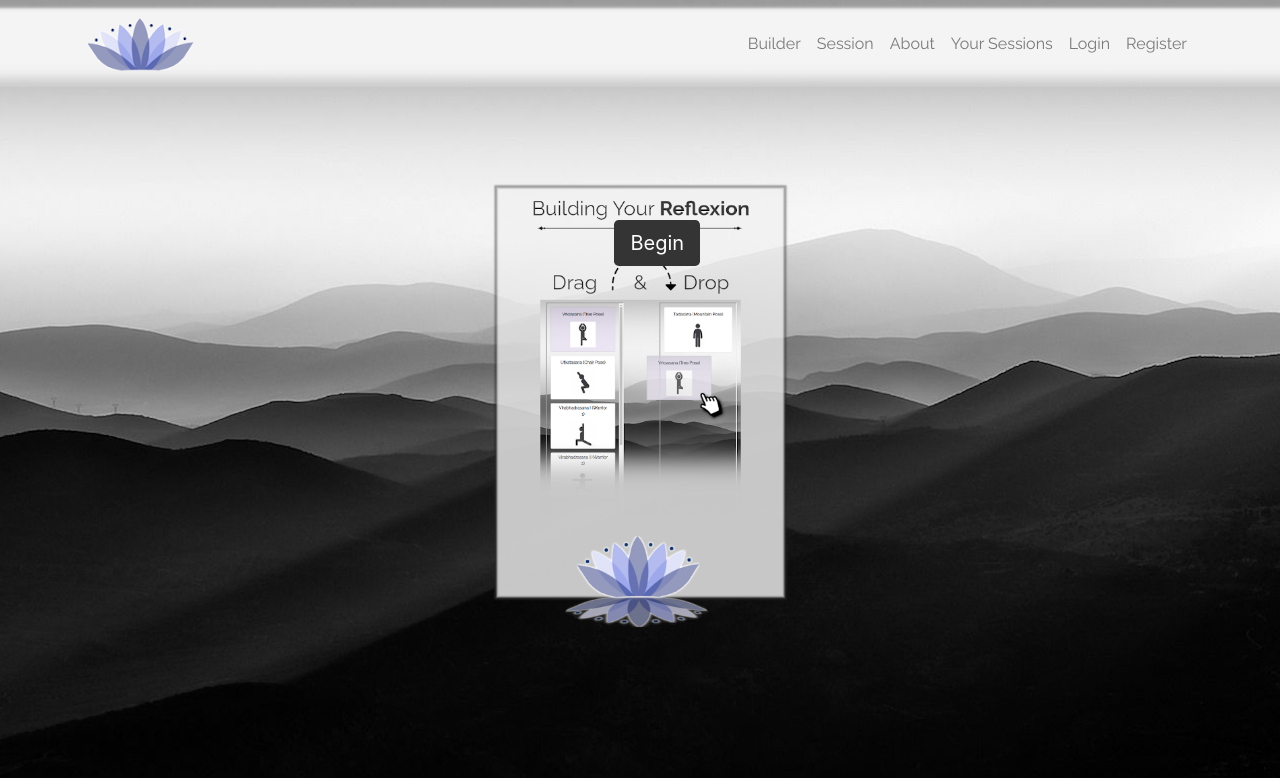
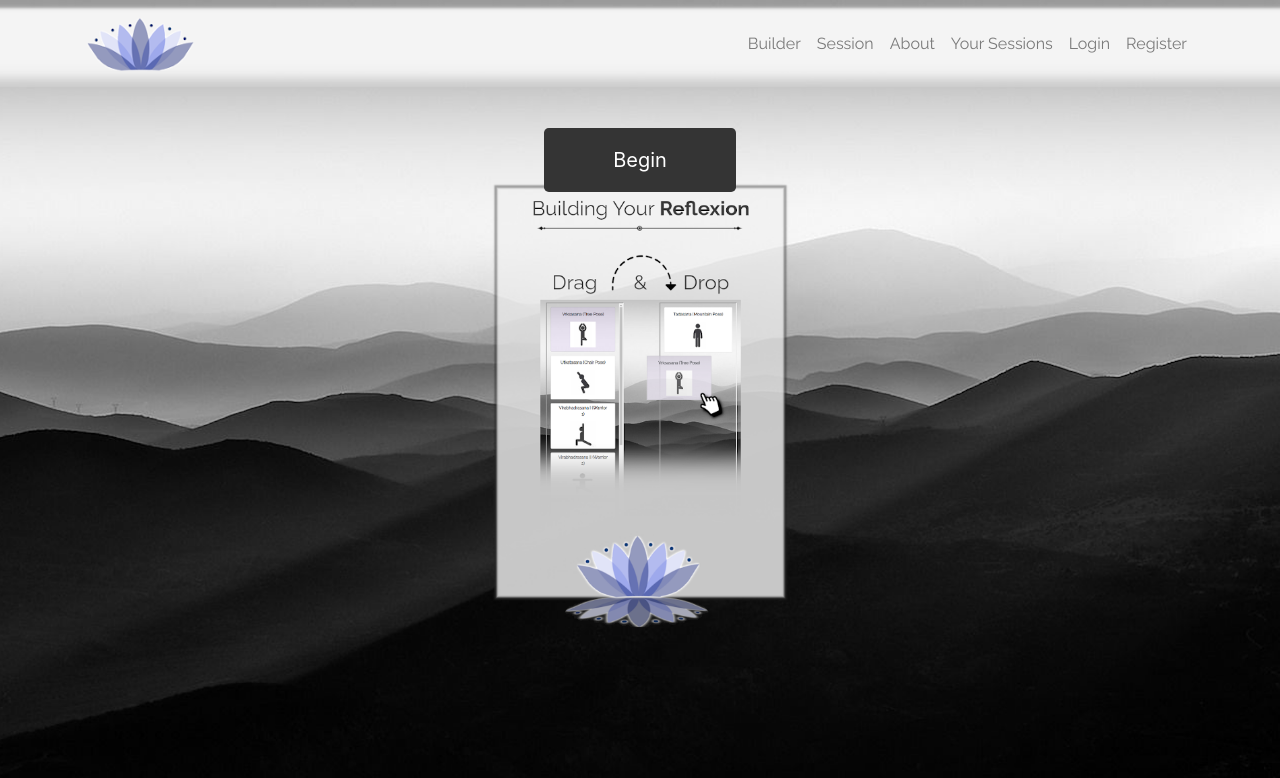
Before and after one commit to Luke-Berzins/Reflexion, a React (Create React App) app in the folder client/: page /builder in a window 1280 px wide. Shown: the top 778 px of the page. Built offline with nearby package versions, Linux system fonts and the light colour scheme; no server answers.

Commit message:
adding self contained saved sessions

```diff
--- a/client/src/components/Board.jsx
+++ b/client/src/components/Board.jsx
@@ -1,6 +1,8 @@
 import React from 'react'
 
 function Board(props) {
+
+
 
   const drop = e => {
     e.preventDefault();
@@ -22,6 +24,7 @@ function Board(props) {
       className={props.className}
       onDrop={drop}
       onDragOver={dragOver}
+
     >
       { props.children }
     </div>
--- a/client/src/components/Builder.jsx
+++ b/client/src/components/Builder.jsx
@@ -15,7 +15,6 @@ export default function Builder(props) {
   })
 
   const generateSequence = () => {
-    console.log(cookies.id)
     const list = document.getElementById('board_2').children
     const poseArray = [...list].map(x => x.id.split('').pop() * 1)
     if (list.length === 0) {
@@ -52,7 +51,6 @@ export default function Builder(props) {
 
   if(state.show === false) return (
     <div id="initial">
-
       <button className="btn btn-primary btn-lg " onClick={() => setState({...state, show: true})}>Begin</button>
     </div>
   )
@@ -81,7 +79,7 @@ export default function Builder(props) {
 
         <section className='but'>
           <h1>{state.sequenceName}</h1>
-          <input name="sequenceName" type="sequenceName" className="form-control" id="sequenceName"  onChange={handleInputChange}/>
+          <input name="sequenceName" type="sequenceName" className="form-control" maxLength="40" id="sequenceName"  onChange={handleInputChange}/>
           <button type="button" className="btn btn-secondary btn-lg" onClick={generateSequence} >Build!</button>
         </section>
       </div>
--- a/client/src/components/Builder.scss
+++ b/client/src/components/Builder.scss
@@ -10,10 +10,19 @@
   width:100%;
   height:100vh;
   button {
-    margin-left: 48vw;
-    margin-top: 220px;
+    position: absolute;
+    top: 20%;
+    left: 50%;
+    -ms-transform: translate(-50%, -50%);
+    transform: translate(-50%, -50%);
     background-color: #343434;
     border: none;
+    min-width: 12rem;
+    min-height: 4rem;
+  }
+  button:hover {
+    opacity: 0.7;
+
   }
 }
 
@@ -150,7 +159,6 @@
 .cardImage {
   width: 50%;
   background-color: #e6e4e4;
-  user-drag: none;
   user-select: none;
   -moz-user-select: none;
   -webkit-user-drag: none;
--- a/client/src/components/Usersession.jsx
+++ b/client/src/components/Usersession.jsx
@@ -20,10 +20,10 @@ export default function Usersession(props) {
     return (
       <div className='usersession' id={props.id}>
         <h1>{props.name}</h1>
-        <h3 style={{color:'red'}}>Are you sure you want to <b>delete?</b></h3>
+        <h3 className="deleteWarning">Are you sure you want to <b>delete?</b></h3>
         <div className='buttons'>
         <button className="btn btn-danger" type='submit' onClick={() => deleteSession(props.id)}>Delete</button>&nbsp;&nbsp;&nbsp;
-        <button className="btn btn-info" type='submit' onClick={() => setState({transition: null})}>Cancel</button>
+        <button className="btn btn-warning" type='submit' onClick={() => setState({transition: null})}>Cancel</button>
         </div>
       </div>
     )
--- a/client/src/components/Usersession.scss
+++ b/client/src/components/Usersession.scss
@@ -1,3 +1,7 @@
 .start {
   background-color: rgba(255, 0, 0, 0.699);
 }
+
+.deleteWarning {
+  color: red;
+}
--- a/client/src/helpers/selectors.js
+++ b/client/src/helpers/selectors.js
@@ -28,7 +28,6 @@ export function registerUser(user) {
     console.log("wrong password")
     return null
   }
-  console.log("wront")
   return null;
   })
   .catch(function (error) {
```
